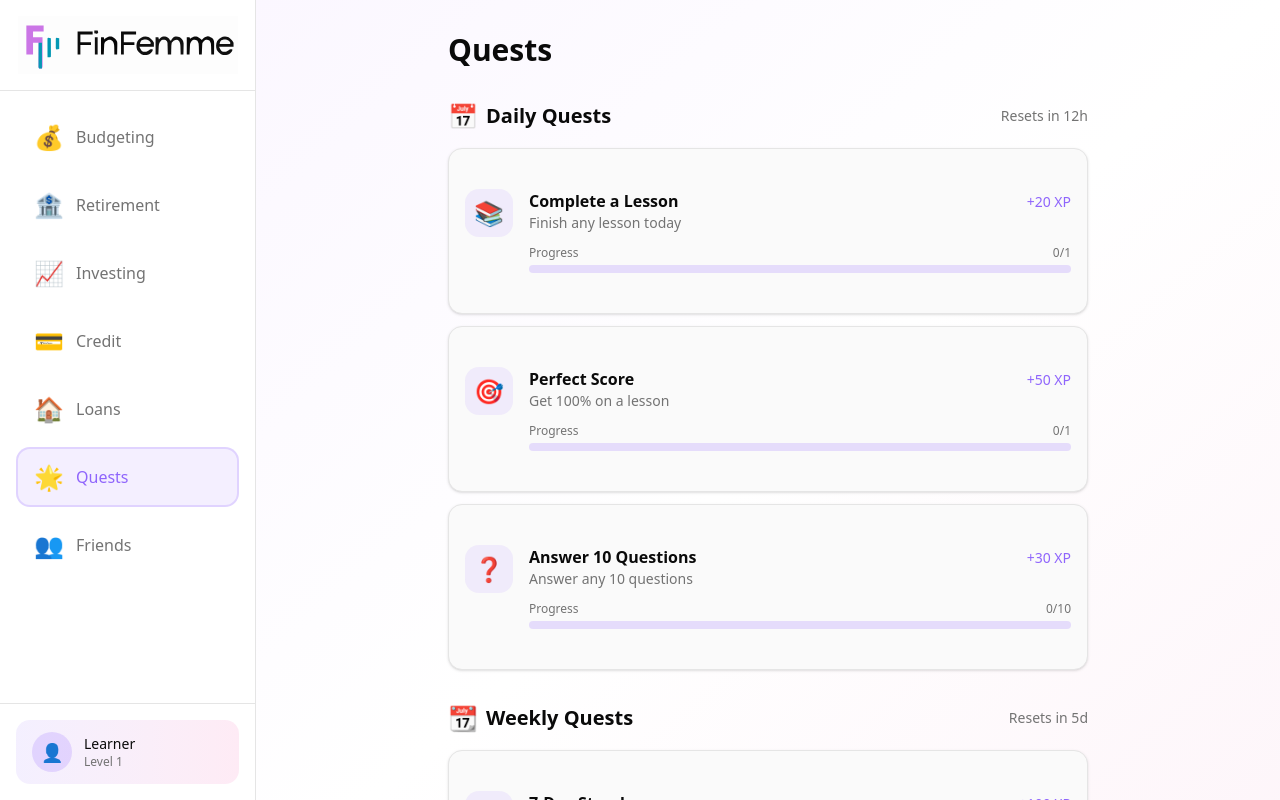
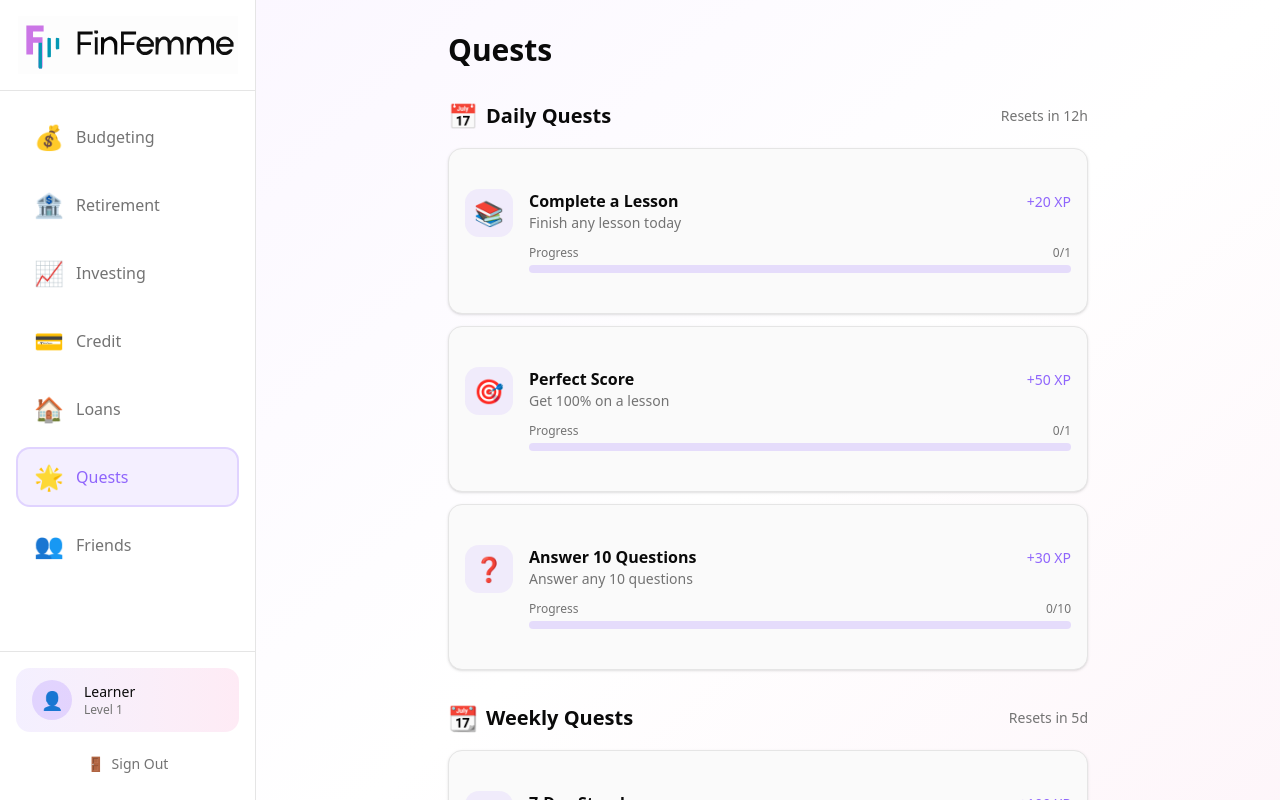
Before and after one commit to aadils29/hackviolet26, a Next.js app: page /quests in a window 1280 px wide. Shown: the top 800 px of the page. Built offline with nearby package versions, Linux system fonts and the light colour scheme.

Commit message:
Add sign out feature

```diff
--- a/src/components/sidebar.tsx
+++ b/src/components/sidebar.tsx
@@ -2,6 +2,7 @@
 
 import Link from "next/link";
 import { usePathname } from "next/navigation";
+import { signOut } from "next-auth/react";
 
 const navItems = [
   {
@@ -106,6 +107,13 @@ export function Sidebar() {
               <p className="text-xs text-muted-foreground">Level 1</p>
             </div>
           </div>
+          <button
+            onClick={() => signOut({ callbackUrl: "/" })}
+            className="mt-3 w-full flex items-center justify-center gap-2 px-4 py-2 rounded-xl text-sm font-medium text-muted-foreground hover:bg-red-50 hover:text-red-600 transition-all border-2 border-transparent hover:border-red-200"
+          >
+            <span>🚪</span>
+            <span>Sign Out</span>
+          </button>
         </div>
       </aside>
 
@@ -131,6 +139,15 @@ export function Sidebar() {
               </li>
             );
           })}
+          <li>
+            <button
+              onClick={() => signOut({ callbackUrl: "/" })}
+              className="flex flex-col items-center gap-1 px-6 py-2 rounded-lg transition-all text-muted-foreground hover:text-red-500"
+            >
+              <span className="text-2xl">🚪</span>
+              <span className="text-xs font-medium">Sign Out</span>
+            </button>
+          </li>
         </ul>
       </nav>
     </>
```
